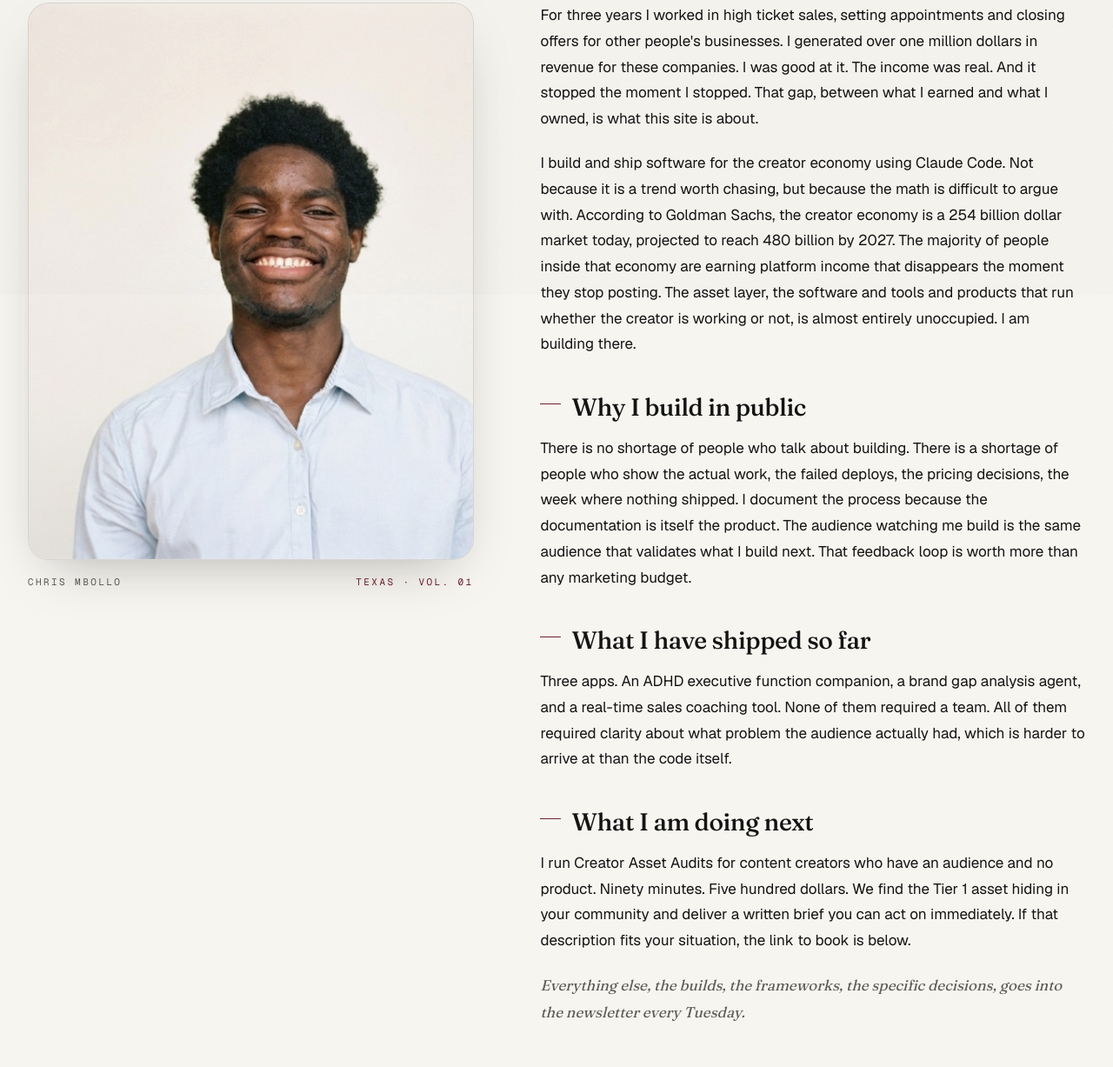
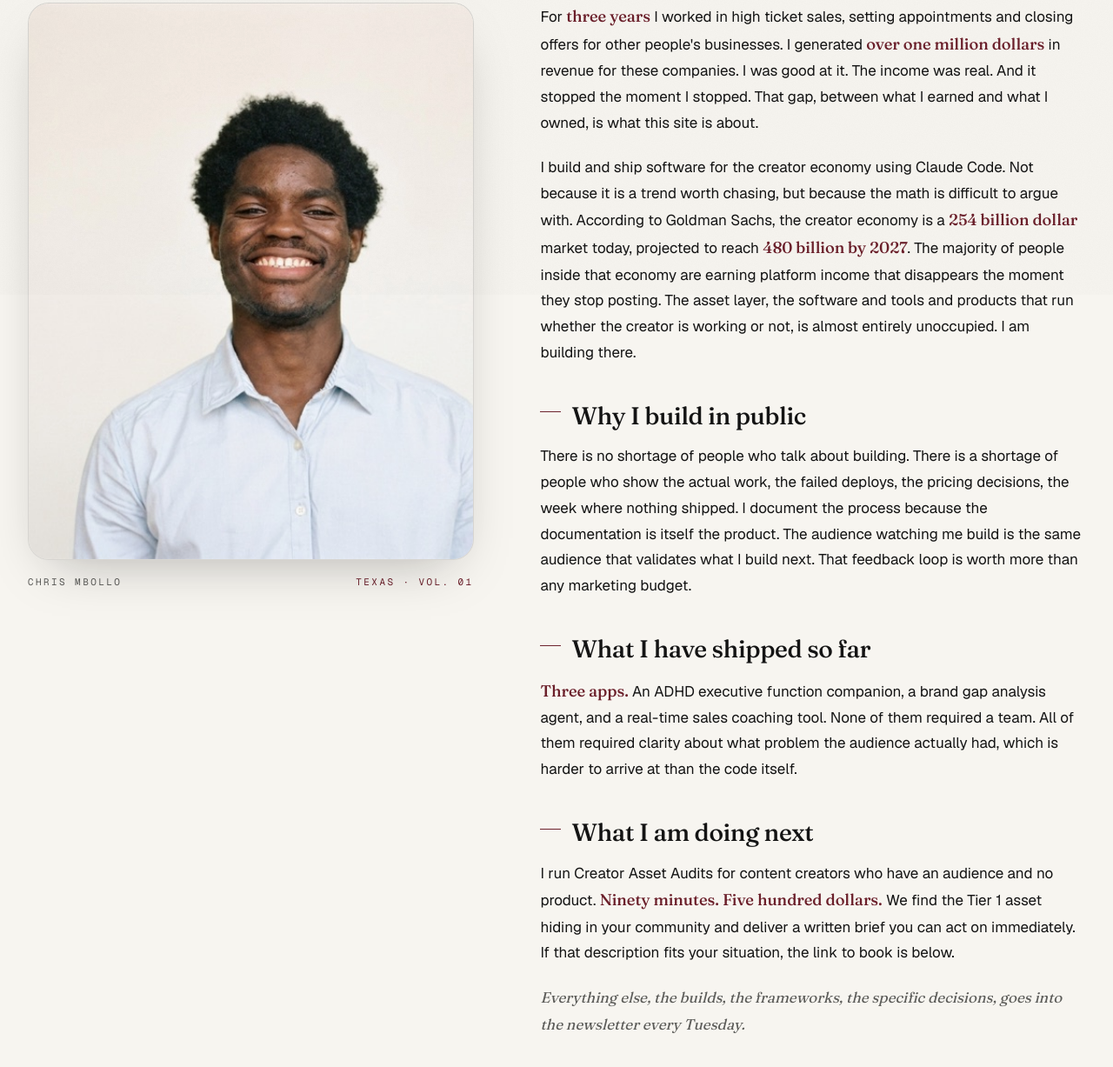
Before and after one commit to chris-mbollo/chris-mbollo-site, a website: page public/about.html in a window 1280 px wide. Shown: the part 461-1688 px from the top of the page at 87% size. Drawn offline with nearby package versions, Linux system fonts and the light colour scheme.

Commit message:
style: emphasize stats with Fraunces oxblood .stat treatment
- New .stat class: display serif, oxblood, tabular-nums, slight size bump
- Homepage thesis: wrap "71%" (Net Influencer) and "92%" (GitHub survey)
- Service section: wrap "ninety minute" and "five hundred dollars"
- Service card specs dd: switch numbers to oxblood with tabular-nums
- About page: wrap career tenure, lifetime revenue, creator-economy TAM figures, shipped count, and audit terms

```diff
--- a/public/about.html
+++ b/public/about.html
@@ -83,18 +83,18 @@
         </aside>
 
         <div class="about-prose">
-          <p>For three years I worked in high ticket sales, setting appointments and closing offers for other people's businesses. I generated over one million dollars in revenue for these companies. I was good at it. The income was real. And it stopped the moment I stopped. That gap, between what I earned and what I owned, is what this site is about.</p>
+          <p>For <span class="stat">three years</span> I worked in high ticket sales, setting appointments and closing offers for other people's businesses. I generated <span class="stat">over one million dollars</span> in revenue for these companies. I was good at it. The income was real. And it stopped the moment I stopped. That gap, between what I earned and what I owned, is what this site is about.</p>
 
-          <p>I build and ship software for the creator economy using Claude Code. Not because it is a trend worth chasing, but because the math is difficult to argue with. According to Goldman Sachs, the creator economy is a 254 billion dollar market today, projected to reach 480 billion by 2027. The majority of people inside that economy are earning platform income that disappears the moment they stop posting. The asset layer, the software and tools and products that run whether the creator is working or not, is almost entirely unoccupied. I am building there.</p>
+          <p>I build and ship software for the creator economy using Claude Code. Not because it is a trend worth chasing, but because the math is difficult to argue with. According to Goldman Sachs, the creator economy is a <span class="stat">254 billion dollar</span> market today, projected to reach <span class="stat">480 billion by 2027</span>. The majority of people inside that economy are earning platform income that disappears the moment they stop posting. The asset layer, the software and tools and products that run whether the creator is working or not, is almost entirely unoccupied. I am building there.</p>
 
           <h2 class="about-subhead">Why I build in public</h2>
           <p>There is no shortage of people who talk about building. There is a shortage of people who show the actual work, the failed deploys, the pricing decisions, the week where nothing shipped. I document the process because the documentation is itself the product. The audience watching me build is the same audience that validates what I build next. That feedback loop is worth more than any marketing budget.</p>
 
           <h2 class="about-subhead">What I have shipped so far</h2>
-          <p>Three apps. An ADHD executive function companion, a brand gap analysis agent, and a real-time sales coaching tool. None of them required a team. All of them required clarity about what problem the audience actually had, which is harder to arrive at than the code itself.</p>
+          <p><span class="stat">Three apps.</span> An ADHD executive function companion, a brand gap analysis agent, and a real-time sales coaching tool. None of them required a team. All of them required clarity about what problem the audience actually had, which is harder to arrive at than the code itself.</p>
 
           <h2 class="about-subhead">What I am doing next</h2>
-          <p>I run Creator Asset Audits for content creators who have an audience and no product. Ninety minutes. Five hundred dollars. We find the Tier 1 asset hiding in your community and deliver a written brief you can act on immediately. If that description fits your situation, the link to book is below.</p>
+          <p>I run Creator Asset Audits for content creators who have an audience and no product. <span class="stat">Ninety minutes.</span> <span class="stat">Five hundred dollars.</span> We find the Tier 1 asset hiding in your community and deliver a written brief you can act on immediately. If that description fits your situation, the link to book is below.</p>
 
           <p class="about-outro"><em>Everything else, the builds, the frameworks, the specific decisions, goes into the newsletter every Tuesday.</em></p>
         </div>
--- a/public/styles.css
+++ b/public/styles.css
@@ -273,6 +273,18 @@ section + section { border-top: 1px solid var(--rule); }
 .thesis .prose p + p { margin-top: 1.25em; }
 .thesis .prose p { color: var(--ink); }
 
+/* ===== Statistical emphasis ===== */
+.stat {
+  font-family: var(--font-display);
+  font-weight: 500;
+  font-style: normal;
+  color: var(--oxblood);
+  letter-spacing: -0.005em;
+  font-variant-numeric: tabular-nums;
+  font-size: 1.08em;
+  line-height: inherit;
+}
+
 /* ===== Investor Tests ===== */
 .tests .test {
   display: grid;
@@ -427,7 +439,8 @@ section + section { border-top: 1px solid var(--rule); }
   font-family: var(--font-display);
   font-size: 1.125rem;
   font-weight: 500;
-  color: var(--ink);
+  color: var(--oxblood);
+  font-variant-numeric: tabular-nums;
 }
 .service-cta {
   justify-self: start;
```
Also changed, not shown: public/index.html (+3 -3 lines).
